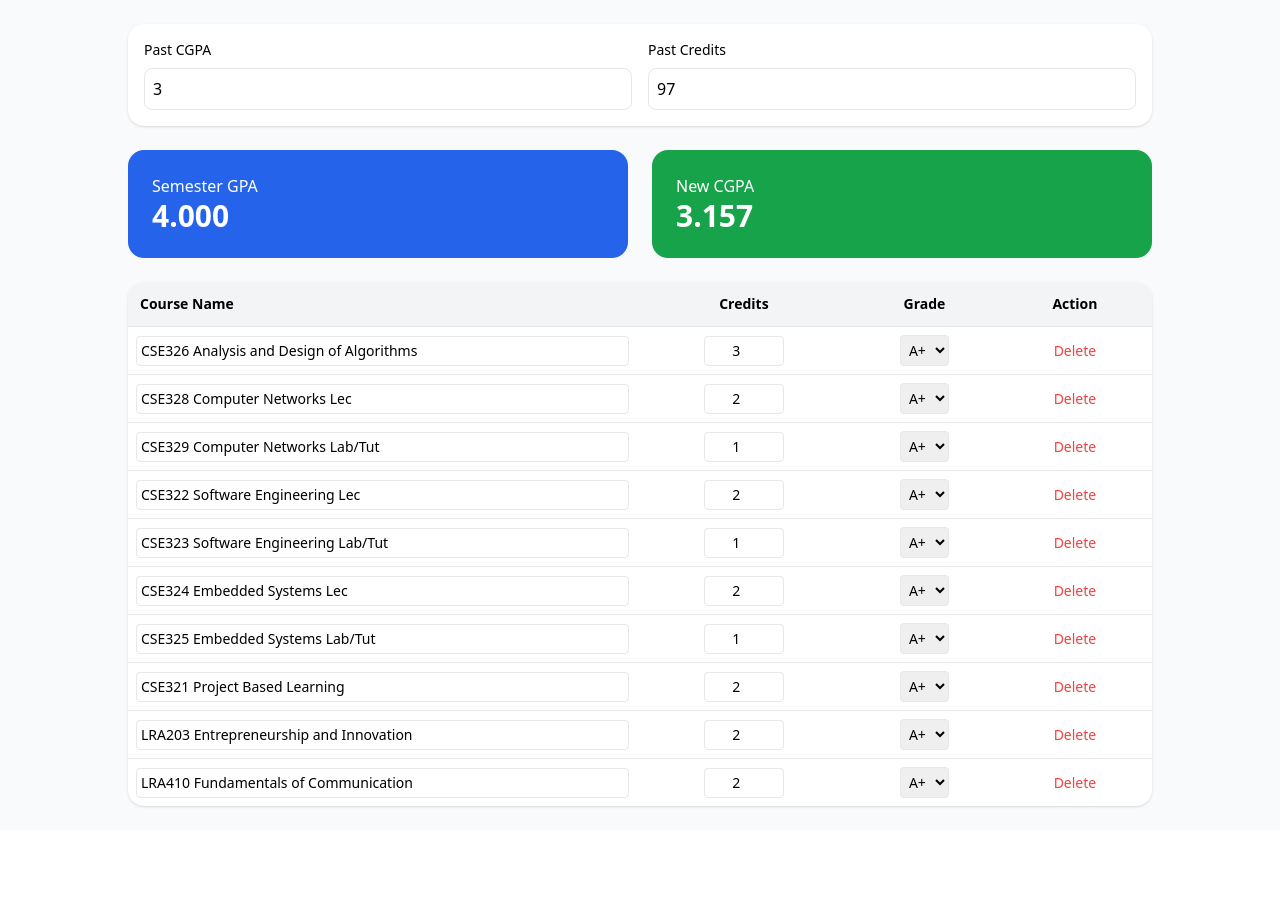
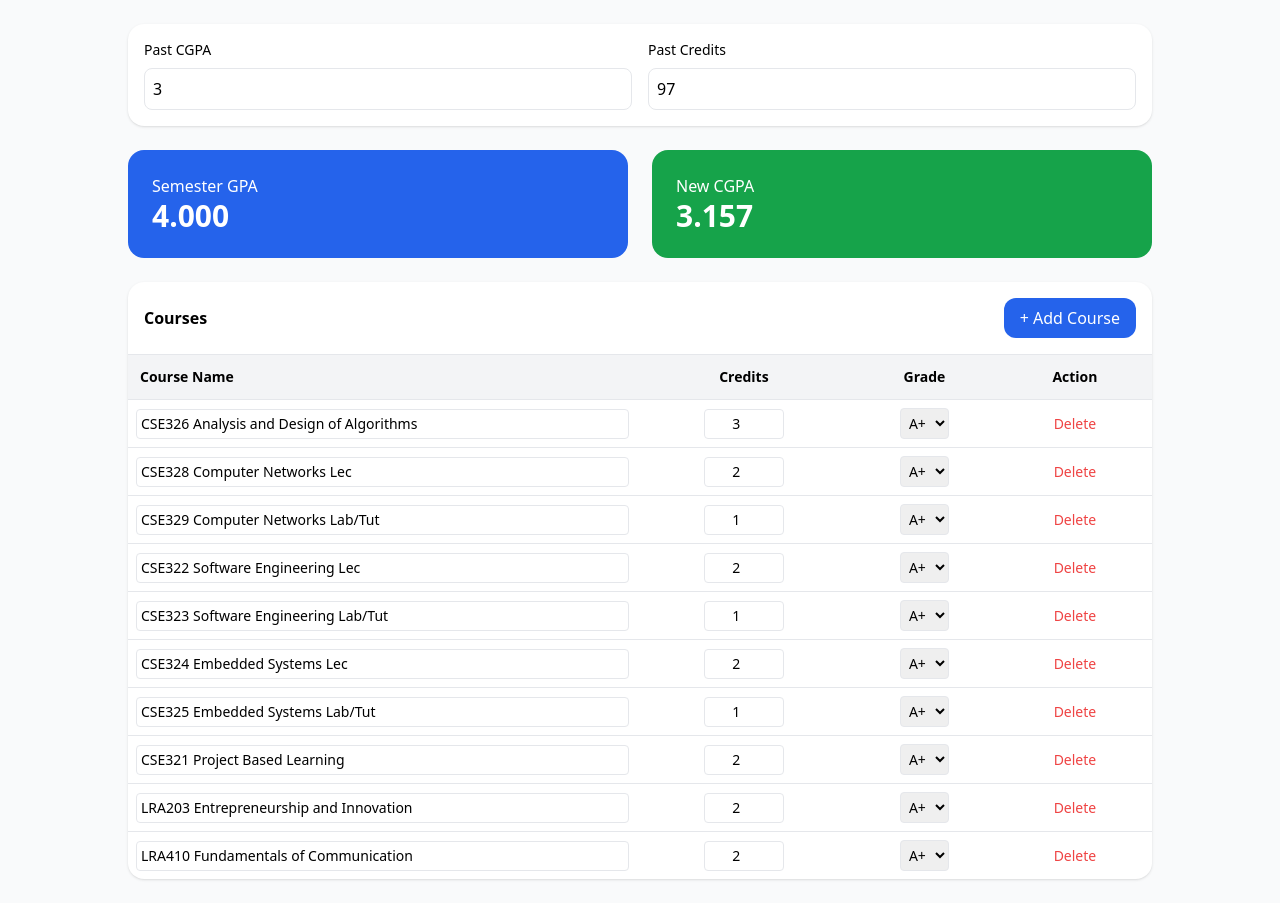
Before and after one commit to Amr-Mohsen-Ali/GPA-Calculator, a React (Vite) app: page / in a window 1280 px wide. Before the commit the page ends 830 px from the top, so only its background shows below. Built offline with nearby package versions, Linux system fonts and the light colour scheme.

Commit message:
Update GPACalculator.jsx

```diff
--- a/src/GPACalculator.jsx
+++ b/src/GPACalculator.jsx
@@ -73,12 +73,16 @@ export default function GPACalculator() {
     setCourses(updated);
   };
 
-  // ✅ NEW: delete course
+  // ✅ delete course
   const removeCourse = (index) => {
-    const newCourses = courses.filter((_, i) => i !== index);
-    const newGrades = grades.filter((_, i) => i !== index);
-    setCourses(newCourses);
-    setGrades(newGrades);
+    setCourses((prev) => prev.filter((_, i) => i !== index));
+    setGrades((prev) => prev.filter((_, i) => i !== index));
+  };
+
+  // ✅ NEW: add course
+  const addCourse = () => {
+    setCourses([...courses, { name: "New Course", credits: 3 }]);
+    setGrades([...grades, "A+"]);
   };
 
   return (
@@ -124,6 +128,15 @@ export default function GPACalculator() {
 
         {/* Table */}
         <div className="bg-white rounded-2xl shadow overflow-hidden">
+          <div className="flex justify-between items-center p-4 border-b">
+            <h2 className="font-semibold">Courses</h2>
+            <button
+              onClick={addCourse}
+              className="bg-blue-600 text-white px-4 py-2 rounded-xl hover:bg-blue-700"
+            >
+              + Add Course
+            </button>
+          </div>
           <table className="w-full text-sm">
             <thead className="bg-gray-100">
               <tr>
@@ -175,6 +188,7 @@ export default function GPACalculator() {
 
                   <td className="p-2 text-center">
                     <button
+                      type="button"
                       onClick={() => removeCourse(index)}
                       className="text-red-500 hover:text-red-700 font-medium"
                     >
```
